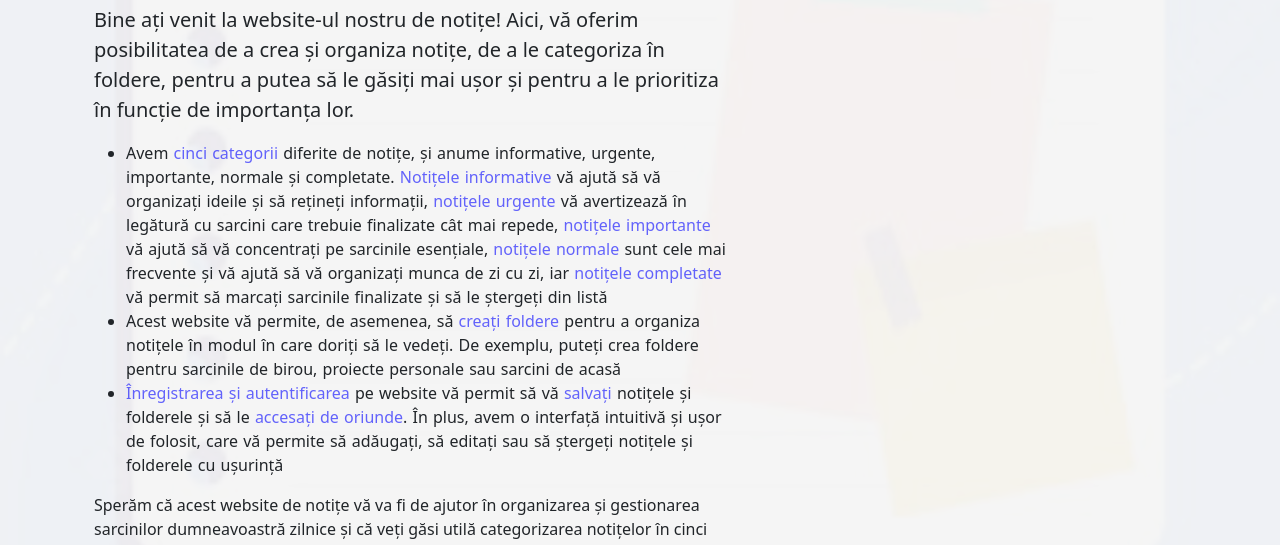
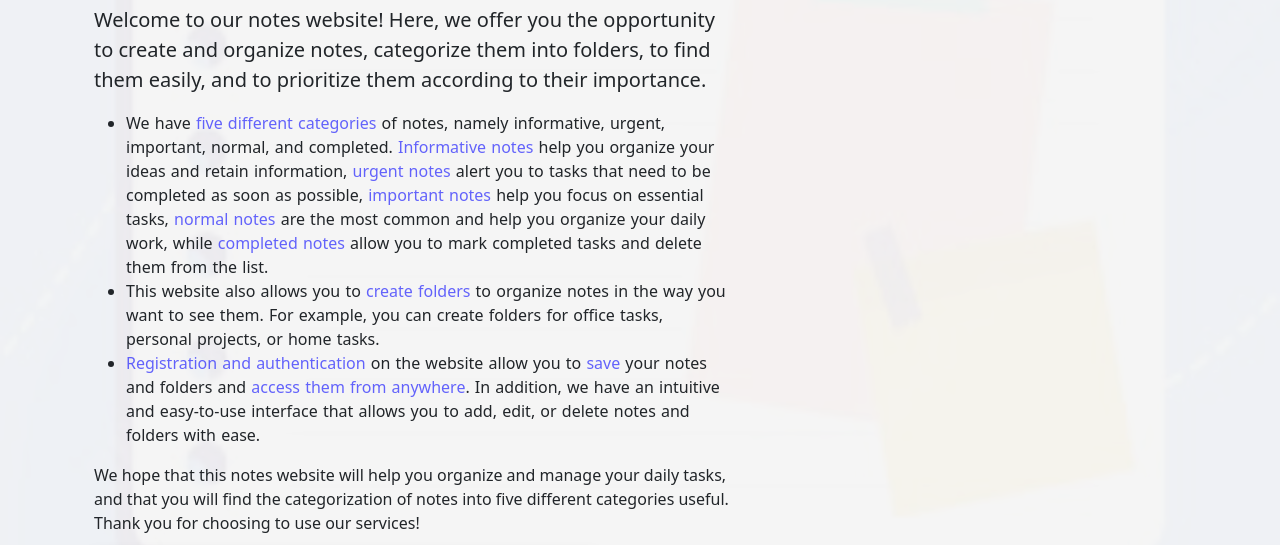
Before and after one commit to SherKan-n/notes-app, a website with bundled scripts: page index.html in a window 1280 px wide. Shown: the part 207-752 px from the top of the page. Built offline with nearby package versions, Linux system fonts and the light colour scheme; no server answers.

Commit message:
modified:   index.html

```diff
--- a/index.html
+++ b/index.html
@@ -263,30 +263,28 @@
          <div class="d-flex flex-row flex-wrap align-items-center justify-content-between">
             <div class="col-md-7">
                <h1 class="gradient-underline">About our services</h1>
-               <p class="lead">Bine ați venit la website-ul nostru de notițe! Aici, vă oferim posibilitatea de a crea și
-                  organiza notițe, de a le categoriza în foldere, pentru a putea să le găsiți mai ușor și pentru a le
-                  prioritiza în funcție de importanța lor.</p>
+               <p class="lead">Welcome to our notes website! Here, we offer you the opportunity to create and organize
+                  notes, categorize them into folders, to find them easily, and to prioritize them according to their
+                  importance.</p>
                <ul>
-                  <li class="gradient-text">Avem <span class="text">cinci categorii</span> diferite de notițe, și anume
-                     informative, urgente, importante, normale și completate. <span class="text">Notițele
-                        informative</span> vă ajută să vă organizați ideile și să rețineți informații,
-                     <span class="text">notițele urgente</span> vă avertizează în legătură cu sarcini care trebuie
-                     finalizate cât mai repede, <span class="text">notițele importante</span> vă ajută să vă concentrați
-                     pe sarcinile esențiale, <span class="text">notițele normale</span> sunt cele mai frecvente și vă
-                     ajută să vă organizați munca de zi cu zi, iar <span class="text">notițele completate</span> vă
-                     permit să marcați sarcinile finalizate și să le ștergeți din listă</li>
-                  <li class="gradient-text">Acest website vă permite, de asemenea, să <span class="text">creați
-                        foldere</span> pentru a organiza notițele în modul în care doriți să le vedeți. De exemplu,
-                     puteți crea foldere pentru sarcinile de birou, proiecte personale sau sarcini de acasă</li>
-                  <li class="gradient-text"><span class="text">Înregistrarea și autentificarea</span> pe website vă
-                     permit să vă <span class="text">salvați</span> notițele și folderele și să le
-                     <span class="text">accesați de oriunde</span>. În plus, avem o interfață intuitivă și ușor de
-                     folosit, care vă permite să adăugați, să editați sau să ștergeți notițele și folderele cu ușurință
-                  </li>
+                  <li class="gradient-text">We have <span class="text">five different categories</span> of notes, namely
+                     informative, urgent, important, normal, and completed. <span class="text">Informative notes</span>
+                     help you organize your ideas and retain information, <span class="text">urgent notes</span> alert
+                     you to tasks that need to be completed as soon as possible, <span class="text">important
+                        notes</span> help you focus on essential tasks, <span class="text">normal notes</span> are the
+                     most common and help you organize your daily work, while <span class="text">completed notes</span>
+                     allow you to mark completed tasks and delete them from the list.</li>
+                  <li class="gradient-text">This website also allows you to <span class="text">create folders</span> to
+                     organize notes in the way you want to see them. For example, you can create folders for office
+                     tasks, personal projects, or home tasks.</li>
+                  <li class="gradient-text"><span class="text">Registration and authentication</span> on the website
+                     allow you to <span class="text">save</span> your notes and folders and <span class="text">access
+                        them from anywhere</span>. In addition, we have an intuitive and easy-to-use interface that
+                     allows you to add, edit, or delete notes and folders with ease.</li>
                </ul>
-               <p>Sperăm că acest website de notițe vă va fi de ajutor în organizarea și
-                  gestionarea sarcinilor dumneavoastră zilnice și că veți găsi utilă categorizarea notițelor în cinci
-                  categorii diferite. Vă mulțumim că ați ales să utilizați serviciile noastre!</p>
+               <p>We hope that this notes website will help you organize and manage your daily tasks, and that you will
+                  find the categorization of notes into five different categories useful. Thank you for choosing to use
+                  our services!</p>
             </div>
             <div>
                <img src="/frontend/images/notes.png" alt="notes" class="rounded border border-warning shadow">
```
